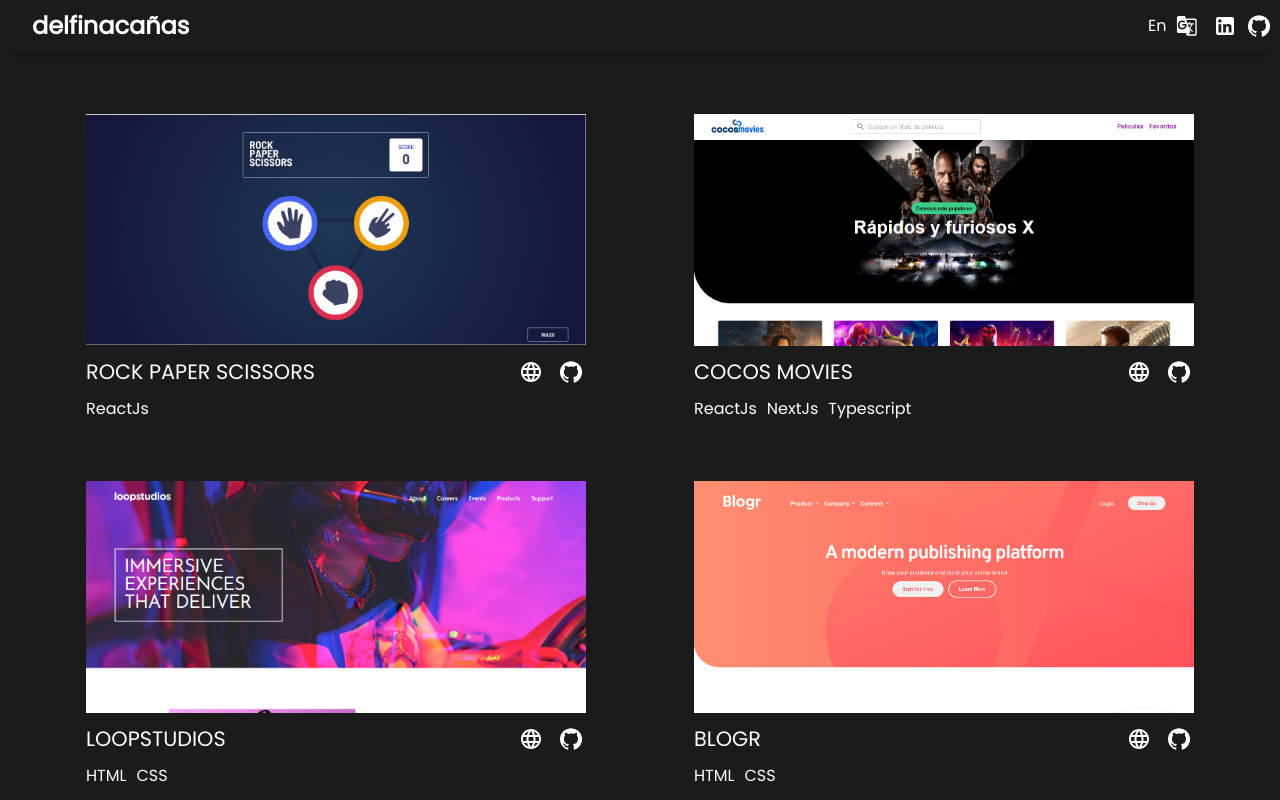
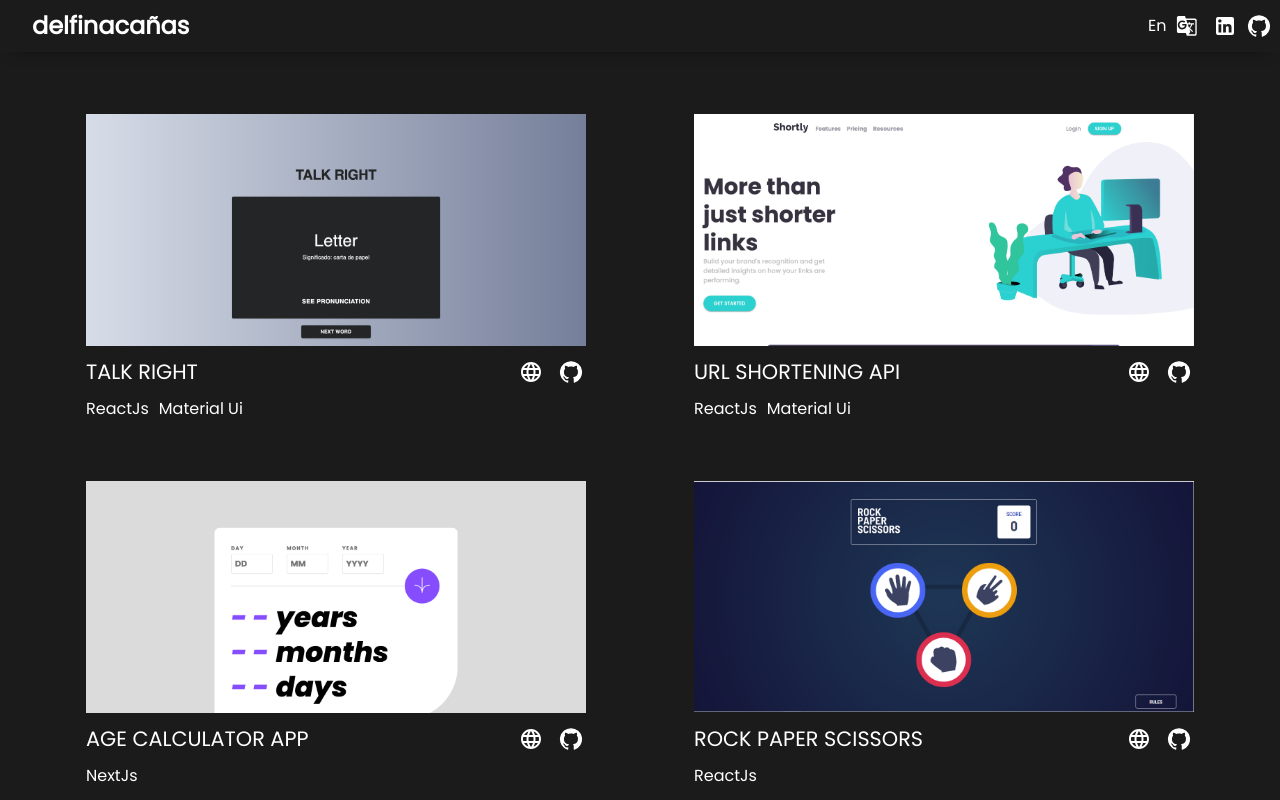
Before and after one commit to delfigica/Portafolio, a React (Create React App) app: page /Portafolio/proyectos in a window 1280 px wide. Shown: the top 800 px of the page. Built offline with nearby package versions, Linux system fonts and the light colour scheme.

Commit message:
added news proyects

```diff
--- a/src/Data/ProjectsData.js
+++ b/src/Data/ProjectsData.js
@@ -1,4 +1,31 @@
 export const projects = [
+  {
+    id: "talk-right",
+    url: "https://delfigica.github.io/talk-right/",
+    github: "https://github.com/delfigica/talk-right",
+    image: "talk-right.png",
+    title: "Talk Right",
+    filter: ["react", "material ui"],
+    lenguages: ["ReactJs", "Material Ui"],
+  },
+  {
+    id: "url-shortening-api",
+    url: "https://delfigica.github.io/url-shortening-api/",
+    github: "https://github.com/delfigica/url-shortening-api",
+    image: "url-shortening-api.png",
+    title: "Url shortening api",
+    filter: ["react", "material ui", "api"],
+    lenguages: ["ReactJs", "Material Ui"],
+  },
+  {
+    id: "age-calculator-react-app",
+    url: "https://delfigica.github.io/age-calculator-react-app/",
+    github: "https://github.com/delfigica/age-calculator-react-app",
+    image: "age-calculator-app.png",
+    title: "Age calculator app",
+    filter: ["next"],
+    lenguages: ["NextJs"],
+  },
   {
     id: "rock-paper-scissors",
     url: "https://delfigica.github.io/rock-paper-scissors/",
@@ -126,4 +153,5 @@
   "material ui",
   "form",
   "api",
+  "next"
 ];
```
Also changed, not shown: src/assets/images/Proyects/age-calculator-app.png (added), src/assets/images/Proyects/url-shortening-api.png (added).
